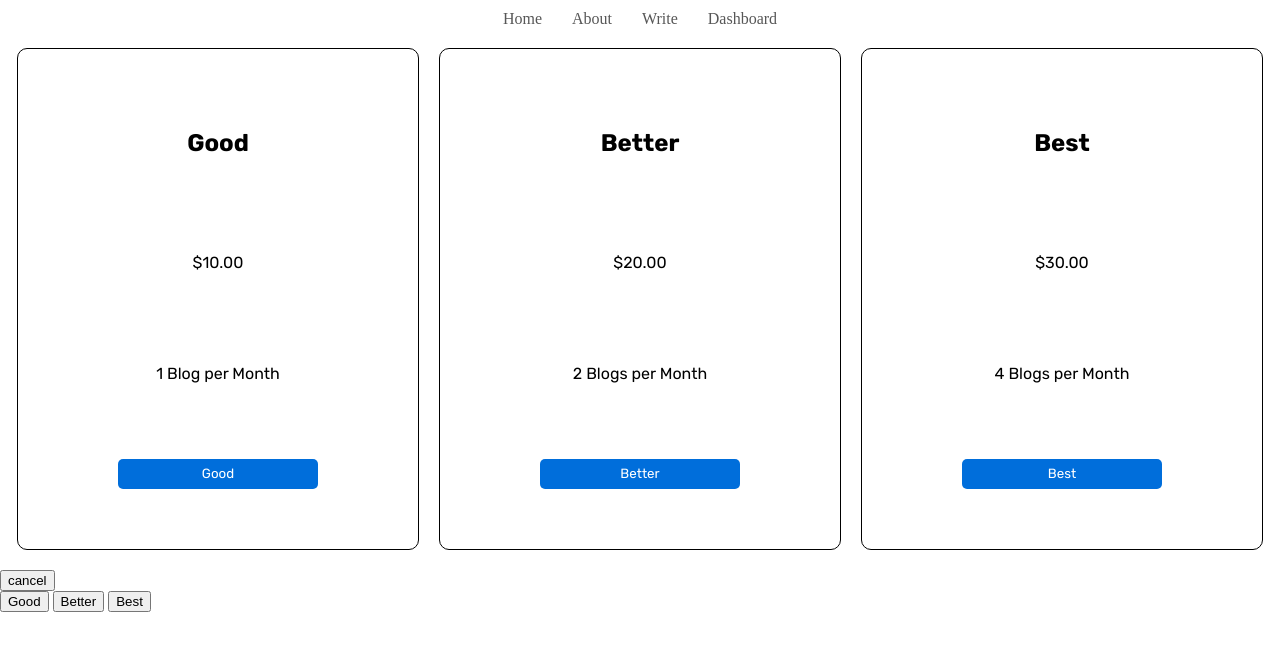
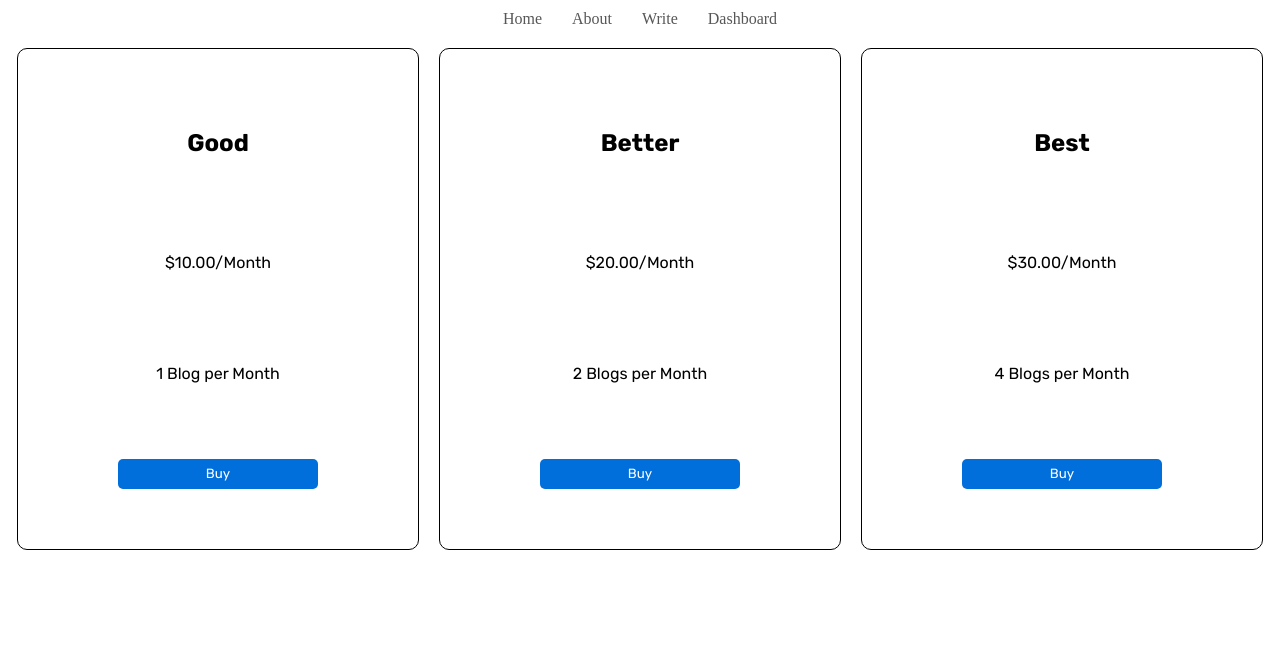
Before and after one commit to Dlang-max/AutoBlog_Django_App, a Django app: page /pay/ in a window 1280 px wide. Shown: the top 651 px of the page. Run offline with Django 5.2, Linux system fonts and the light colour scheme; a user stored in the database is signed in; tables that the repository leaves empty hold one stand-in row (values such as "Sample post"); parts of the project's set-up code (start-up, migrations or seed data) failed here and were passed over.

Commit message:
formatting payments page

```diff
--- a/mysite/autoblog/static/autoblog/style.css
+++ b/mysite/autoblog/static/autoblog/style.css
@@ -2,6 +2,8 @@
     --font:  "Rubik", sans-serif;
     --button-blue: #006edb;
     --button-hover-blue:  #00468b;
+    --button-red: red;
+    --button-hover-red: rgb(142, 9, 9);
     --font-color: white;
 }
 
@@ -94,7 +96,7 @@ body {
 }
 
 #redirect-sign-in a:hover {
-    background-color: var(--button-hover-blue);
+    color: var(--button-hover-blue);
     transition: 500ms;
 }
 
@@ -167,7 +169,11 @@ section {
 }
 
 #delete-blog{
-    background-color: rgb(255, 0, 0);
+    background-color: var(--button-red);
+}
+
+#delete-blog:hover{
+    background-color: var(--button-hover-red);
 }
 
 .no-blogs-container {
@@ -211,6 +217,14 @@ section {
     display: flex;
     flex-direction: row;
 }
+
+.payment-card-form {
+    display: flex;
+    justify-content: center;
+    width: 100%;
+
+}
+
 .payment-card {
     display: flex;
     flex-direction: column;
@@ -243,6 +257,14 @@ section {
     background-color: var(--button-hover-blue);
     cursor: pointer;
     transition: 500ms;
+}
+
+.cancel-button {
+    background-color: var(--button-red);
+}
+
+.cancel-button:hover {
+    background-color: var(--button-hover-red);
 }
 
 
--- a/mysite/autoblog/stripe_views.py
+++ b/mysite/autoblog/stripe_views.py
@@ -62,7 +62,7 @@ def create_checkout_session(request):
 @login_required(login_url='login/')
 def handle_suscription_update(request):
     if request.method == 'POST':
-        option = request.POST['upgrade-option']
+        option = request.POST['payment']
         if option in plan_to_price_id:
             member = Member.objects.get(user=request.user)
             stripe_customer_id = member.stripe_customer_id
--- a/mysite/autoblog/templates/autoblog/pay.html
+++ b/mysite/autoblog/templates/autoblog/pay.html
@@ -3,50 +3,61 @@
 {% block title %}Pay{% endblock %}
 
 {% block content %}
-<form class="stripe-form" action="create-checkout-session/" method="POST">
-    {% csrf_token %}
+<div class="stripe-form">
     <div class="payment-card-container">
         <div id="good-card" class="payment-card">
             <h2>Good</h2>
-            <p>$10.00</p>
+            <p>$10.00/Month</p>
             <p>1 Blog per Month</p>
-            <input class="payment-button" type="submit" name="payment" value="Good" />
+
+            <form class="payment-card-form" method="POST">
+                {% csrf_token %}
+                <input type="hidden" name="payment" value="Good"/>
+                {% if member.membership_level == "none" %}
+                    <button type="submit" class="payment-button" formaction="{% url 'checkout' %}">Buy</button>
+                {% elif member.membership_level == "Good" %}
+                    <button type="submit" class="cancel-button payment-button" formaction="{% url 'cancel-subscription' %}">Cancel</button>
+                {% elif member.membership_level == "Better" or member.membership_level == "Best" %}
+                    <button type="submit" class="cancel-button payment-button" formaction="{% url 'upgrade-subscription' %}">Downgrade</button>
+                {% endif %}
+            </form>
         </div>
+
         <div id="better-card" class="payment-card">
             <h2>Better</h2>
-            <p>$20.00</p>
+            <p>$20.00/Month</p>
             <p>2 Blogs per Month</p>
-            <input class="payment-button" type="submit" name="payment" value="Better" />
+            <form class="payment-card-form" method="POST">
+                {% csrf_token %}
+                <input type="hidden" name="payment" value="Better"/>
+                {% if member.membership_level == "none" %}
+                    <button type="submit" class="payment-button" formaction="{% url 'checkout' %}">Buy</button>
+                {% elif member.membership_level == "Good" %}
+                    <button type="submit" class="payment-button" formaction="{% url 'upgrade-subscription' %}">Upgrade</button>
+                {% elif member.membership_level == "Better" %}
+                    <button type="submit" class="cancel-button payment-button" formaction="{% url 'cancel-subscription' %}">Cancel</button>
+                {% elif member.membership_level == "Best" %}
+                    <button type="submit" class="cancel-button payment-button" formaction="{% url 'upgrade-subscription' %}">Downgrade</button>
+                {% endif %}
+            </form>
         </div>
+
         <div id="best-card" class="payment-card">
             <h2>Best</h2>
-            <p>$30.00</p>
+            <p>$30.00/Month</p>
             <p>4 Blogs per Month</p>
-            <input class="payment-button" type="submit" name="payment" value="Best" />
+            <form class="payment-card-form" method="POST">
+                {% csrf_token %}
+                <input type="hidden" name="payment" value="Best"/>
+                {% if member.membership_level == "none" %}
+                    <button type="submit" class="payment-button" formaction="{% url 'checkout' %}">Buy</button>
+                {% elif member.membership_level == "Good" or member.membership_level == "Better"%}
+                    <button type="submit" class="payment-button" formaction="{% url 'upgrade-subscription' %}">Upgrade</button>
+                {% elif member.membership_level == "Best" %}
+                    <button type="submit" class="cancel-button payment-button" formaction="{% url 'cancel-subscription' %}">Cancel</button>
+                {% endif %}
+            </form>
         </div>
     </div>
-</form>
-
-
-
-
-
-
-
-
-
-
-
-
-
-<form action="cancel-subscription/" method="POST">
-    {% csrf_token %}
-    <input type="submit" name="payment" value="cancel" />
-</form>
-<form action="upgrade-subscription/" method="POST">
-    {% csrf_token %}
-    <input type="submit" name="upgrade-option" value="Good" />
-    <input type="submit" name="upgrade-option" value="Better" />
-    <input type="submit" name="upgrade-option" value="Best" />
-</form>
+</div>
 {% endblock %}
```
